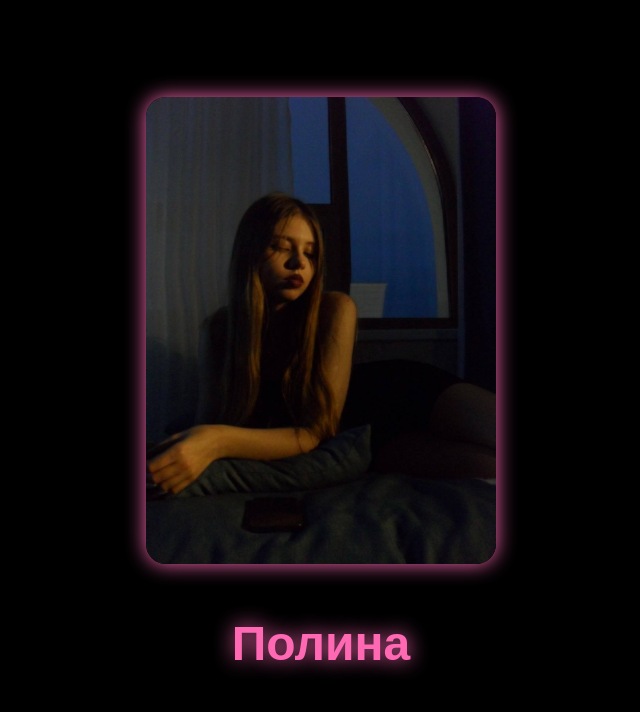
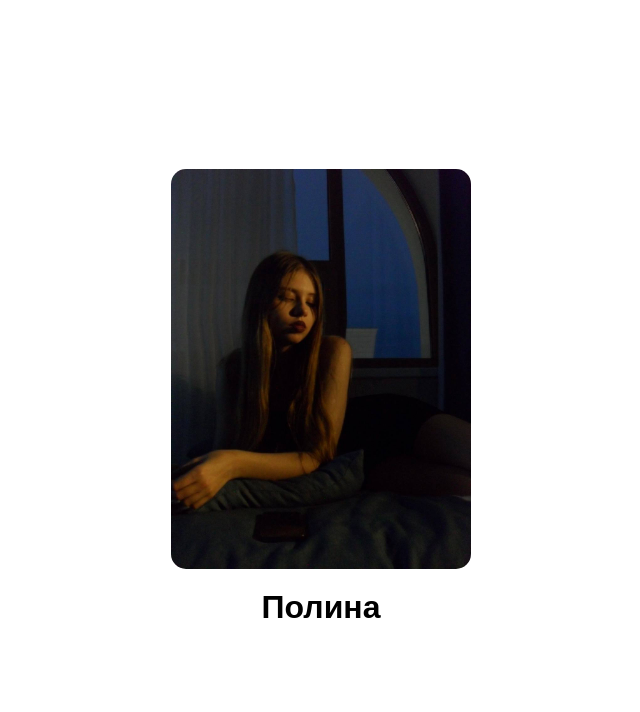
Before and after one commit to Ast1l/polina, a plain HTML site: page index.html in a window 1280 px wide. Shown: the whole page, without its empty margins (319-959 px from the left). Drawn offline with Linux system fonts and the light colour scheme.

Commit message:
Обновление: добавлено фото

```diff
--- a/index.html
+++ b/index.html
@@ -6,36 +6,63 @@
     <title>Полина</title>
     <style>
         body {
-            margin: 0;
-            padding: 0;
-            background: #000;
-            color: #fff;
-            font-family: Arial, sans-serif;
+            background: #fff;
             display: flex;
+            flex-direction: column;
             justify-content: center;
             align-items: center;
-            height: 100vh;
-            flex-direction: column;
+            min-height: 100vh;
+            font-family: Arial, sans-serif;
         }
+
         img {
-            max-width: 350px;
-            border-radius: 20px;
-            box-shadow: 0 0 20px #ff69b4;
-            margin-bottom: 20px;
+            width: 300px;
+            border-radius: 15px;
+            cursor: pointer;
         }
+
+        .heart {
+            position: absolute;
+            font-size: 40px;
+            animation: fly 1s ease-out forwards;
+            pointer-events: none;
+        }
+
+        @keyframes fly {
+            0% { opacity: 1; transform: translateY(0) scale(1); }
+            100% { opacity: 0; transform: translateY(-80px) scale(1.8); }
+        }
+
         h1 {
-            font-size: 3em;
-            color: #ff69b4;
-            text-shadow: 0 0 20px #ff69b4;
+            margin-top: 20px;
         }
     </style>
 </head>
 <body>
 
-    <!-- ТВОЁ ФОТО -->
-    <img src="photo_2025-12-05_20-11-38.jpg" alt="Polina">
+    <img src="photo_2025-12-05_20-11-38.jpg" id="photo">
+    <h1>Полина</h1>
 
-    <h1>Полина</h1>
+    <script>
+        const img = document.getElementById("photo");
+
+        img.addEventListener("click", function (event) {
+            const heart = document.createElement("div");
+            heart.classList.add("heart");
+            heart.textContent = "❤️";
+
+            // позиция сердечка на месте клика
+            heart.style.left = event.clientX - 20 + "px";
+            heart.style.top = event.clientY - 20 + "px";
+
+            document.body.appendChild(heart);
+
+            // удаляем через секунду
+            setTimeout(() => {
+                heart.remove();
+            }, 1000);
+        });
+    </script>
 
 </body>
 </html>
```
